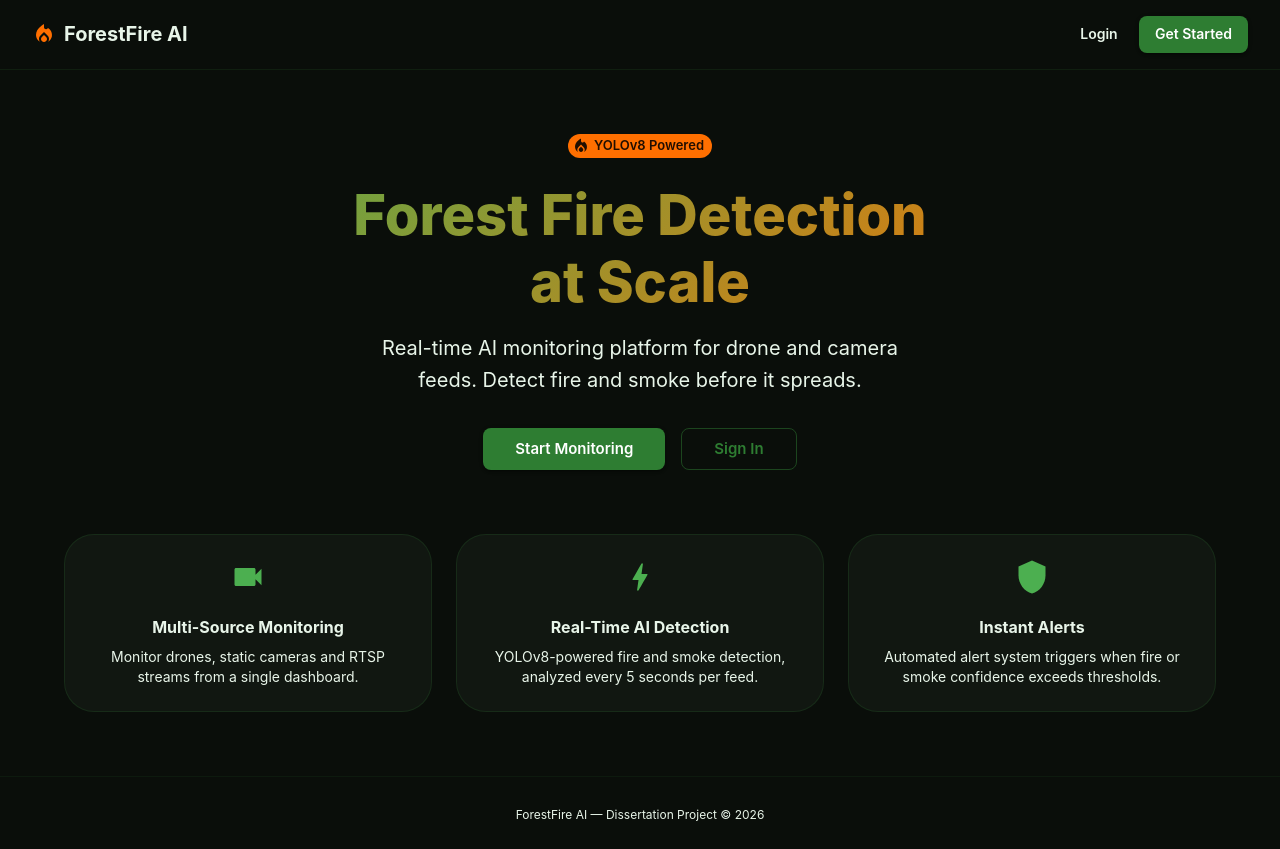
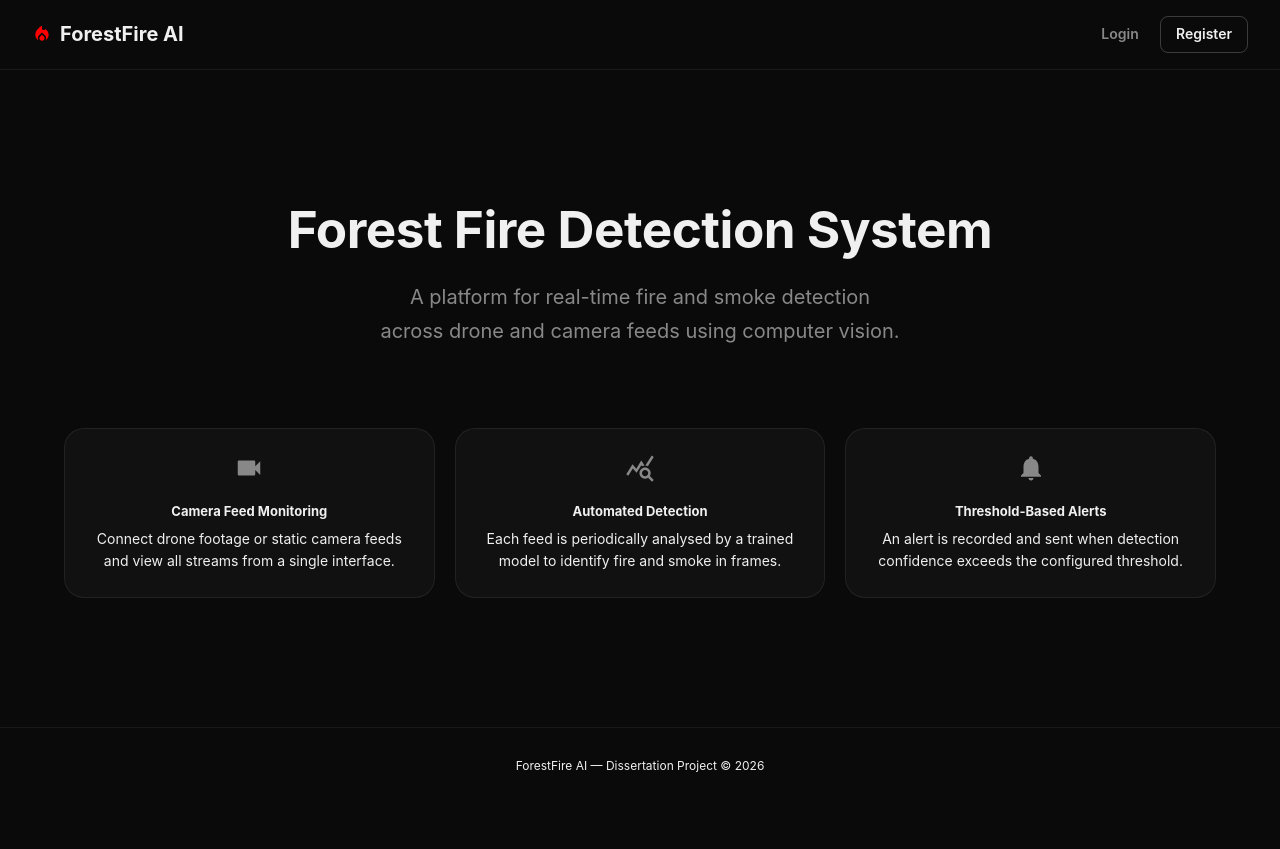
Before and after one commit to AndreiApricopoai/ForestFireAI, a React (Vite) app in the folder Application/frontend/: page / in a window 1280 px wide. After the commit the page ends 800 px from the top, so only its background shows below. Built offline with nearby package versions, Linux system fonts and the light colour scheme.

Commit message:
Change theme to a simpler design and remove unecessary elements from landing page

```diff
--- a/Application/frontend/src/components/common/Navbar/Navbar.tsx
+++ b/Application/frontend/src/components/common/Navbar/Navbar.tsx
@@ -47,7 +47,7 @@ export default function Navbar({ title = 'Dashboard' }: Props) {
       elevation={0}
       sx={{
         bgcolor: 'background.paper',
-        borderBottom: '1px solid rgba(46, 125, 50, 0.2)',
+        borderBottom: '1px solid rgba(255,255,255,0.07)',
         zIndex: (theme) => theme.zIndex.drawer - 1,
       }}
     >
--- a/Application/frontend/src/pages/Landing/LandingPage.tsx
+++ b/Application/frontend/src/pages/Landing/LandingPage.tsx
@@ -1,8 +1,8 @@
-import { Box, Button, Container, Typography, Stack, Chip } from '@mui/material';
+import { Box, Button, Container, Typography } from '@mui/material';
 import LocalFireDepartmentIcon from '@mui/icons-material/LocalFireDepartment';
 import VideocamIcon from '@mui/icons-material/Videocam';
-import BoltIcon from '@mui/icons-material/Bolt';
-import ShieldIcon from '@mui/icons-material/Shield';
+import NotificationsIcon from '@mui/icons-material/Notifications';
+import QueryStatsIcon from '@mui/icons-material/QueryStats';
 import { useNavigate } from 'react-router-dom';
 import { useAppSelector } from '../../hooks/useAppDispatch';
 import { useEffect } from 'react';
@@ -10,18 +10,18 @@ import { useEffect } from 'react';
 const FEATURES = [
   {
     icon: <VideocamIcon />,
-    title: 'Multi-Source Monitoring',
-    desc: 'Monitor drones, static cameras and RTSP streams from a single dashboard.',
+    title: 'Camera Feed Monitoring',
+    desc: 'Connect drone footage or static camera feeds and view all streams from a single interface.',
   },
   {
-    icon: <BoltIcon />,
-    title: 'Real-Time AI Detection',
-    desc: 'YOLOv8-powered fire and smoke detection, analyzed every 5 seconds per feed.',
+    icon: <QueryStatsIcon />,
+    title: 'Automated Detection',
+    desc: 'Each feed is periodically analysed by a trained model to identify fire and smoke in frames.',
   },
   {
-    icon: <ShieldIcon />,
-    title: 'Instant Alerts',
-    desc: 'Automated alert system triggers when fire or smoke confidence exceeds thresholds.',
+    icon: <NotificationsIcon />,
+    title: 'Threshold-Based Alerts',
+    desc: 'An alert is recorded and sent when detection confidence exceeds the configured threshold.',
   },
 ];
 
@@ -42,6 +42,7 @@ export default function LandingPage() {
         flexDirection: 'column',
       }}
     >
+      {/* ── Navbar ── */}
       <Box
         component="nav"
         sx={{
@@ -49,78 +50,73 @@ export default function LandingPage() {
           py: 2,
           display: 'flex',
           alignItems: 'center',
-          borderBottom: '1px solid rgba(46,125,50,0.15)',
+          borderBottom: '1px solid rgba(255,255,255,0.07)',
         }}
       >
-        <LocalFireDepartmentIcon sx={{ color: 'secondary.main', mr: 1 }} />
-        <Typography variant="h6" sx={{ fontWeight: 700 }} color="primary.light">
+        <LocalFireDepartmentIcon sx={{ color: '#ff0000', mr: 1, fontSize: 20 }} />
+        <Typography variant="h6" sx={{ fontWeight: 700, color: 'text.primary' }}>
           ForestFire AI
         </Typography>
         <Box sx={{ flexGrow: 1 }} />
-        <Button variant="text" color="inherit" onClick={() => navigate('/login')} sx={{ mr: 1 }}>
+        <Button
+          variant="text"
+          onClick={() => navigate('/login')}
+          sx={{ mr: 1, color: 'text.secondary', '&:hover': { color: 'text.primary' } }}
+        >
           Login
         </Button>
-        <Button variant="contained" color="primary" onClick={() => navigate('/register')}>
-          Get Started
+        <Button
+          variant="outlined"
+          onClick={() => navigate('/register')}
+          sx={{
+            borderColor: 'rgba(255,255,255,0.2)',
+            color: 'text.primary',
+            '&:hover': { borderColor: 'rgba(255,255,255,0.5)', bgcolor: 'rgba(255,255,255,0.04)' },
+          }}
+        >
+          Register
         </Button>
       </Box>
 
-      <Container maxWidth="lg" sx={{ flex: 1, display: 'flex', flexDirection: 'column', justifyContent: 'center', py: 8 }}>
-        <Box sx={{ textAlign: 'center', mb: 8 }}>
-          <Chip
-            icon={<LocalFireDepartmentIcon />}
-            label="YOLOv8 Powered"
-            color="secondary"
-            size="small"
-            sx={{ mb: 3, fontWeight: 600 }}
-          />
+      {/* ── Hero ── */}
+      <Container
+        maxWidth="lg"
+        sx={{ flex: 1, display: 'flex', flexDirection: 'column', justifyContent: 'center', py: 10 }}
+      >
+        <Box sx={{ textAlign: 'center', mb: 10 }}>
           <Typography
             variant="h2"
             sx={{
-              fontWeight: 800,
-              mb: 2,
-              background: 'linear-gradient(135deg, #4caf50 0%, #ff6f00 100%)',
-              backgroundClip: 'text',
-              WebkitBackgroundClip: 'text',
-              WebkitTextFillColor: 'transparent',
-              fontSize: { xs: '2.2rem', md: '3.5rem' },
+              fontWeight: 700,
+              mb: 2.5,
+              color: 'text.primary',
+              fontSize: { xs: '2rem', md: '3.2rem' },
+              letterSpacing: '-0.5px',
             }}
           >
-            Forest Fire Detection
-            <br />
-            at Scale
+            Forest Fire Detection System
           </Typography>
-          <Typography variant="h6" color="text.secondary" sx={{ mb: 4, maxWidth: 560, mx: 'auto', fontWeight: 400 }}>
-            Real-time AI monitoring platform for drone and camera feeds.
-            Detect fire and smoke before it spreads.
+          <Typography
+            variant="h6"
+            sx={{
+              color: 'text.secondary',
+              maxWidth: 520,
+              mx: 'auto',
+              fontWeight: 400,
+              lineHeight: 1.7,
+            }}
+          >
+            A platform for real-time fire and smoke detection
+            across drone and camera feeds using computer vision.
           </Typography>
-          <Stack direction="row" spacing={2} sx={{ justifyContent: 'center' }}>
-            <Button
-              variant="contained"
-              size="large"
-              color="primary"
-              onClick={() => navigate('/register')}
-              sx={{ px: 4 }}
-            >
-              Start Monitoring
-            </Button>
-            <Button
-              variant="outlined"
-              size="large"
-              color="primary"
-              onClick={() => navigate('/login')}
-              sx={{ px: 4 }}
-            >
-              Sign In
-            </Button>
-          </Stack>
         </Box>
 
+        {/* ── Feature cards ── */}
         <Box
           sx={{
             display: 'grid',
             gridTemplateColumns: { xs: '1fr', md: 'repeat(3, 1fr)' },
-            gap: 3,
+            gap: 2.5,
           }}
         >
           {FEATURES.map((f) => (
@@ -128,19 +124,22 @@ export default function LandingPage() {
               key={f.title}
               sx={{
                 p: 3,
-                borderRadius: 3,
-                border: '1px solid rgba(46,125,50,0.2)',
+                borderRadius: 2,
+                border: '1px solid rgba(255,255,255,0.07)',
                 bgcolor: 'background.paper',
                 textAlign: 'center',
               }}
             >
-              <Box sx={{ color: 'primary.light', mb: 1.5, '& svg': { fontSize: 36 } }}>
+              <Box sx={{ color: 'text.secondary', mb: 1.5, '& svg': { fontSize: 30 } }}>
                 {f.icon}
               </Box>
-              <Typography variant="subtitle1" sx={{ fontWeight: 700 }} gutterBottom>
+              <Typography
+                variant="subtitle2"
+                sx={{ fontWeight: 700, color: 'text.primary', mb: 0.75, fontSize: 13 }}
+              >
                 {f.title}
               </Typography>
-              <Typography variant="body2" color="text.secondary">
+              <Typography variant="body2" color="text.secondary" sx={{ lineHeight: 1.6 }}>
                 {f.desc}
               </Typography>
             </Box>
@@ -148,7 +147,8 @@ export default function LandingPage() {
         </Box>
       </Container>
 
-      <Box sx={{ textAlign: 'center', py: 3, borderTop: '1px solid rgba(46,125,50,0.1)' }}>
+      {/* ── Footer ── */}
+      <Box sx={{ textAlign: 'center', py: 3, borderTop: '1px solid rgba(255,255,255,0.06)' }}>
         <Typography variant="caption" color="text.secondary">
           ForestFire AI — Dissertation Project © 2026
         </Typography>
--- a/Application/frontend/src/theme/theme.ts
+++ b/Application/frontend/src/theme/theme.ts
@@ -4,29 +4,30 @@ const theme = createTheme({
   palette: {
     mode: 'dark',
     primary: {
-      main: '#2e7d32',
-      light: '#4caf50',
-      dark: '#1b5e20',
+      main: '#d0d0d0',
+      light: '#ffffff',
+      dark: '#9e9e9e',
     },
     secondary: {
-      main: '#ff6f00',
-      light: '#ffa000',
-      dark: '#e65100',
+      main: '#888888',
+      light: '#aaaaaa',
+      dark: '#555555',
     },
     error: {
       main: '#d32f2f',
     },
     warning: {
-      main: '#f57c00',
+      main: '#e65100',
     },
     background: {
-      default: '#0a0e0a',
-      paper: '#111711',
+      default: '#0a0a0a',
+      paper: '#111111',
     },
     text: {
-      primary: '#e8f5e9',
-      secondary: '#a5d6a7',
+      primary: '#f0f0f0',
+      secondary: '#888888',
     },
+    divider: 'rgba(255,255,255,0.08)',
   },
   typography: {
     fontFamily: '"Inter", "Roboto", "Helvetica", "Arial", sans-serif',
@@ -54,7 +55,7 @@ const theme = createTheme({
       styleOverrides: {
         root: {
           backgroundImage: 'none',
-          border: '1px solid rgba(46, 125, 50, 0.2)',
+          border: '1px solid rgba(255,255,255,0.08)',
         },
       },
     },
@@ -64,6 +65,13 @@ const theme = createTheme({
         size: 'small',
       },
     },
+    MuiDivider: {
+      styleOverrides: {
+        root: {
+          borderColor: 'rgba(255,255,255,0.08)',
+        },
+      },
+    },
   },
 });
 
```
Also changed, not shown: Application/frontend/src/components/common/Sidebar/Sidebar.tsx (+34 -23 lines).
